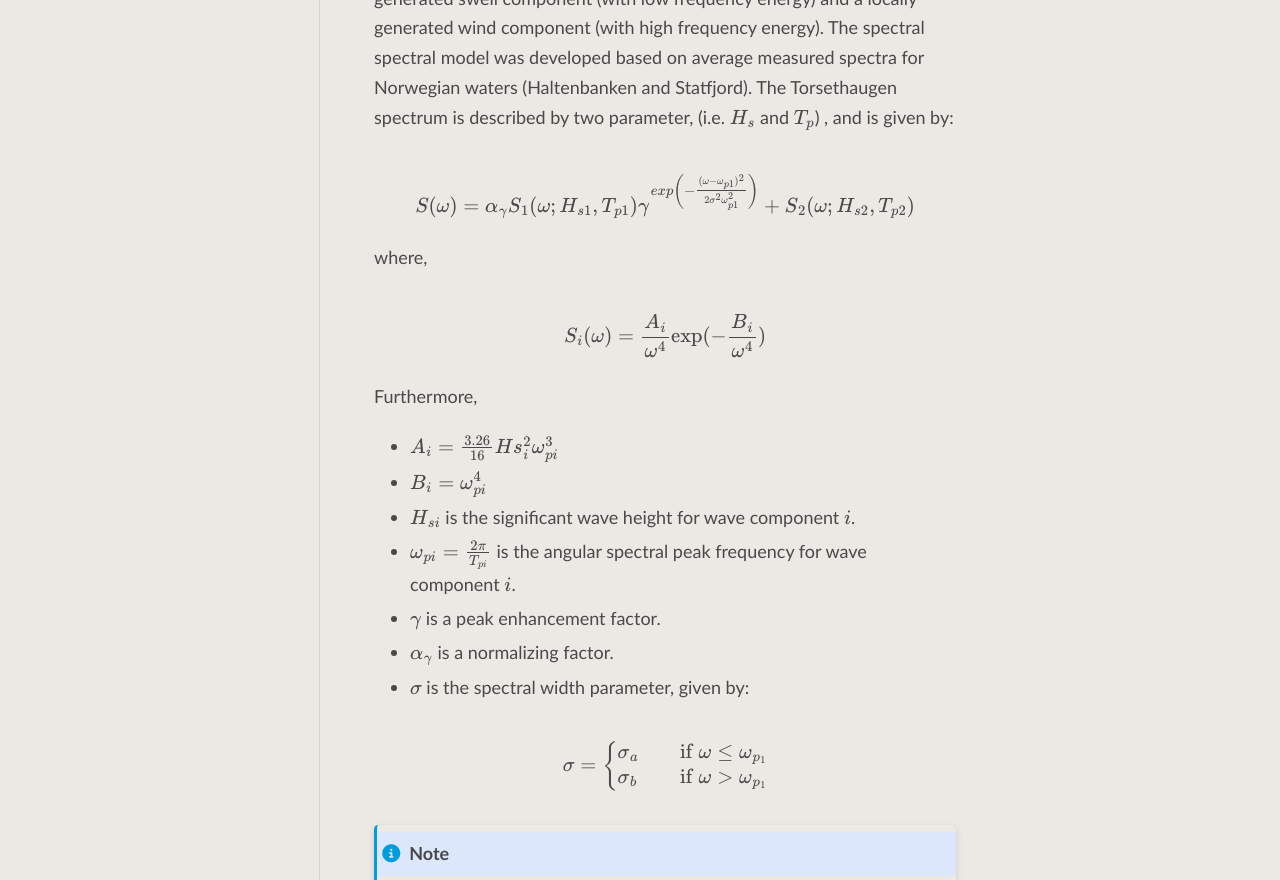
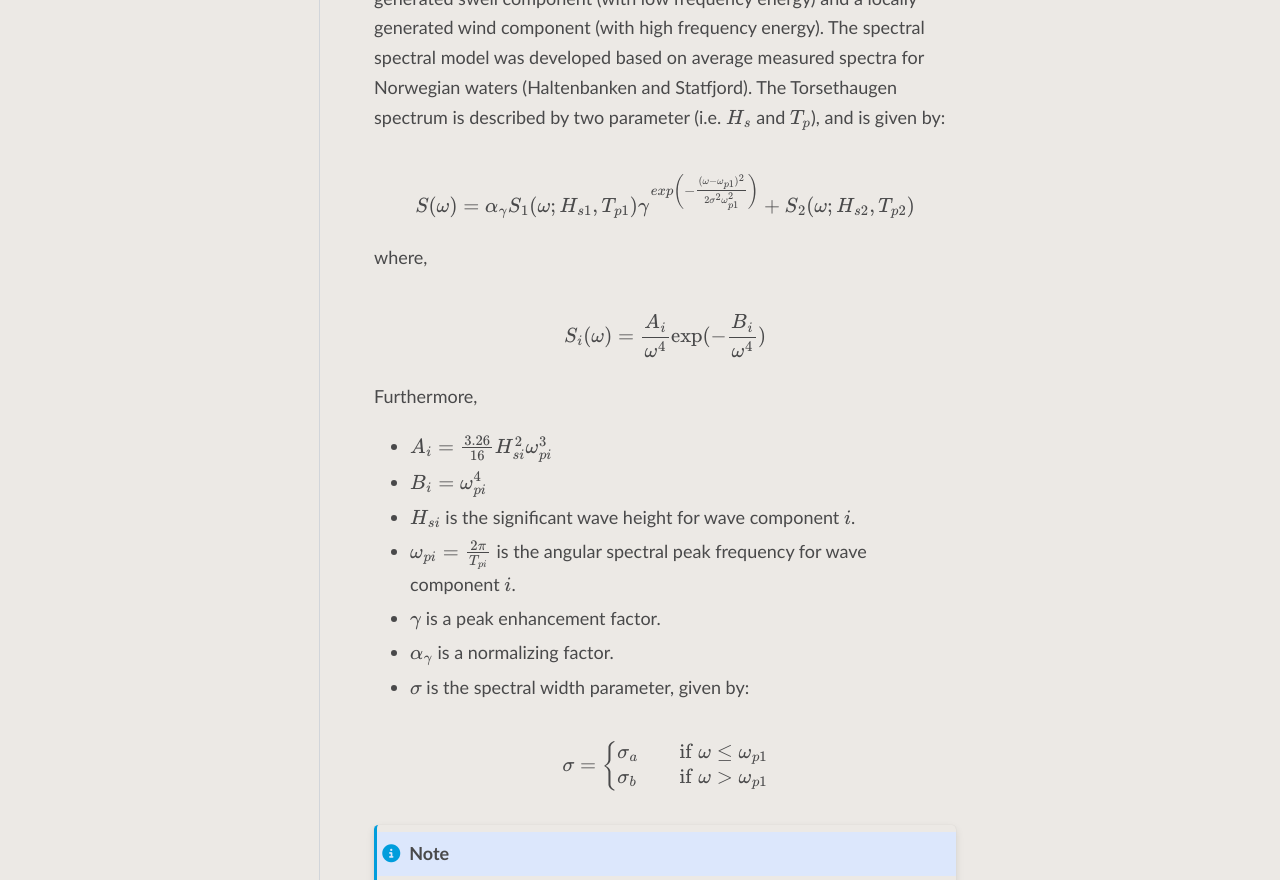
Before and after one commit to 4Subsea/waveresponse-python, a Sphinx documentation site: the page built from docs/user_guide/standardized_spectra.rst, in a window 1280 px wide and 1400 px high, scrolled down 3955 px. Shown: the part 333-1213 px from the top of the window. Built offline with Sphinx 7.4.7 and the PyData theme 0.15.4, drawn with Linux system fonts in a browser that asks for light colours; pages that are not in the unit, such as notebooks, are missing from menus; some of the changed text lies outside the part shown.

Commit message:
some small doc fixes

```diff
--- a/docs/user_guide/standardized_spectra.rst
+++ b/docs/user_guide/standardized_spectra.rst
@@ -169,7 +169,7 @@
 sea states which includes both a remotely generated swell component (with low frequency energy)
 and a locally generated wind component (with high frequency energy). The spectral spectral model
 was developed based on average measured spectra for Norwegian waters (Haltenbanken and Statfjord).
-The Torsethaugen spectrum is described by two parameter, (i.e. :math:`H_s` and :math:`T_p`) , and
+The Torsethaugen spectrum is described by two parameter (i.e. :math:`H_s` and :math:`T_p`), and
 is given by:
 
 .. math::
@@ -184,7 +184,7 @@
 
 Furthermore,
 
-- :math:`A_i = \frac{3.26}{16} Hs_i^2 \omega_{pi}^3`
+- :math:`A_i = \frac{3.26}{16} H_{si}^2 \omega_{pi}^3`
 - :math:`B_i = \omega_{pi}^4`
 - :math:`H_{si}` is the significant wave height for wave component :math:`i`.
 - :math:`\omega_{pi} = \frac{2\pi}{T_{pi}}` is the angular spectral peak frequency for wave component :math:`i`.
@@ -195,8 +195,8 @@
 .. math::
     \sigma =
     \begin{cases}
-        \sigma_a & \quad \text{if } \omega \leq \omega_{p_1}\\
-        \sigma_b & \quad \text{if } \omega > \omega_{p_1}
+        \sigma_a & \quad \text{if } \omega \leq \omega_{p1}\\
+        \sigma_b & \quad \text{if } \omega > \omega_{p1}
     \end{cases}
 
 .. note::
```
